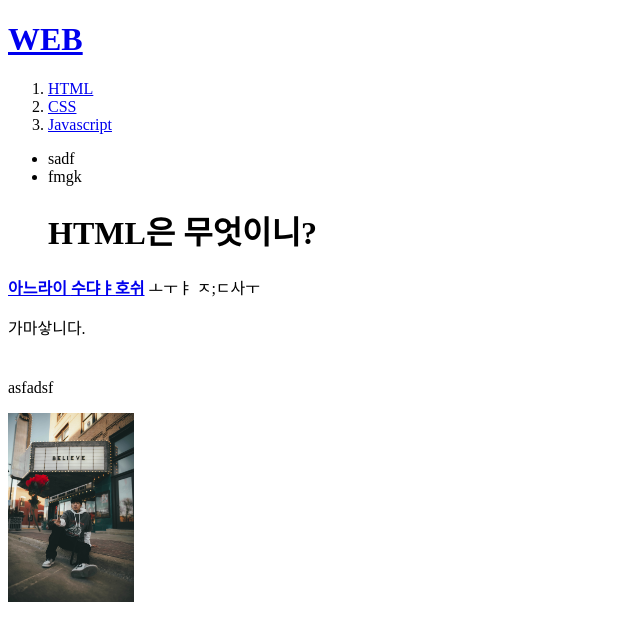
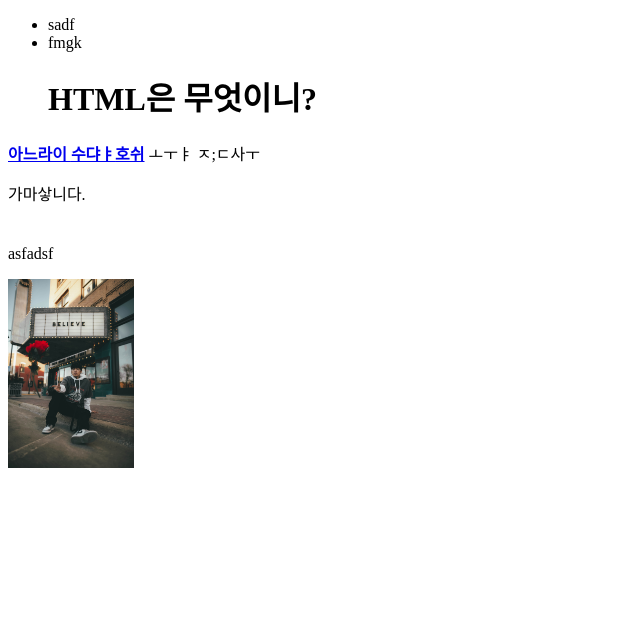
Before and after one commit to keonha-kim/first-web-page, a plain HTML site: page 1.html in a window 1280 px wide. Shown: the whole page, without its empty margins (0-640 px from the left). Drawn offline with Linux system fonts and the light colour scheme.

Commit message:
Add files via upload

```diff
--- a/1.html
+++ b/1.html
@@ -1,15 +1,5 @@
 <!doctype html>
-<html>
-<head>
-<title>WEB32</title>
-<meta charset="utf-8">
-</head>
-<body>
-<h1><a href="index.html">WEB</a></h1>
-<ol>
-  <li><a href="1.html">HTML</a></Li>
-  <li><a href="2.html">CSS</a></Li>
-  <li><a href="3.html">Javascript</a></Li>
+
 </ol>
 <ul>
   <li> sadf </li>
```
